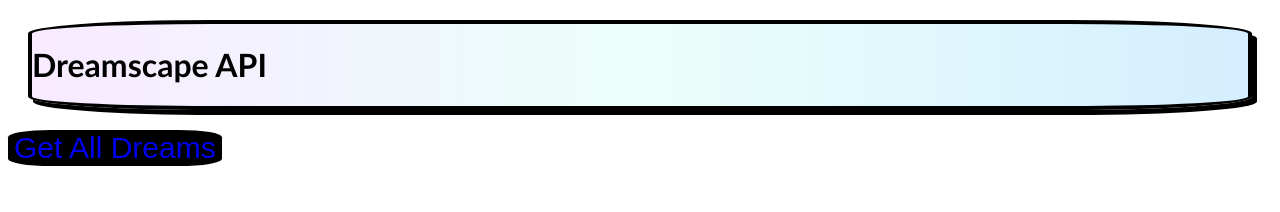
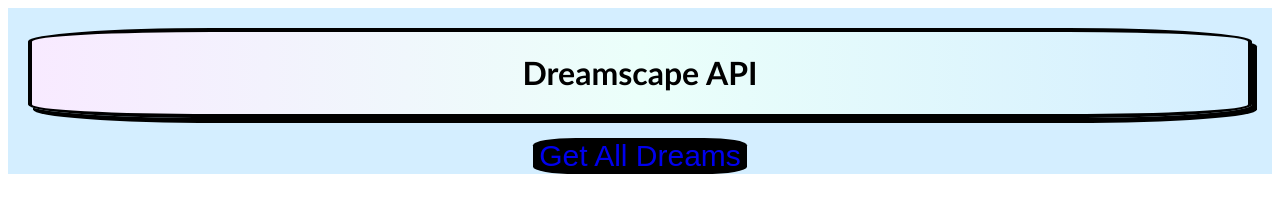
Before and after one commit to breadwards88/Lucid_backend, a website: page public/index.html in a window 1280 px wide. Drawn offline with Linux system fonts and the light colour scheme.

Commit message:
had to fix styles.css as I deleted too much

```diff
--- a/public/styles.css
+++ b/public/styles.css
@@ -12,7 +12,11 @@
     --ptext-color: gray;
     --text-color: black;
 }
-
+#section3{
+    background: var(--blue);
+    align-content: center;
+    text-align: center;
+}
 .slot3 {
     background-image: linear-gradient(to right, var(--purple), var(--green), var(--blue));
     border: solid var(--text-color) 4px;
```
